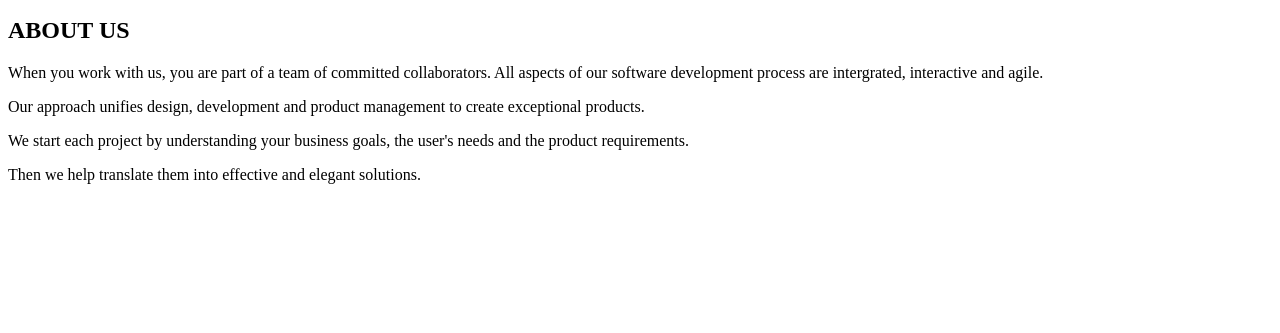
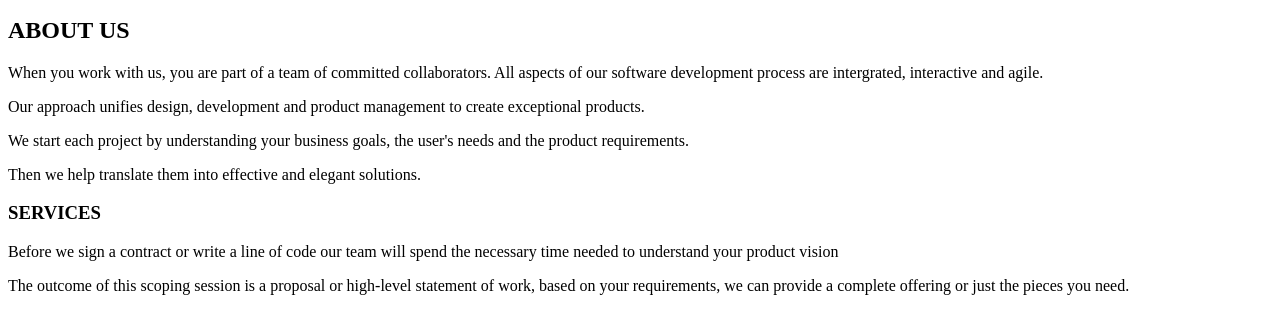
Before and after one commit to Evan-cell/project3, a plain HTML site: page index.html in a window 1280 px wide. Shown: the part 101-434 px from the top of the page. Drawn offline with Linux system fonts and the light colour scheme.

Commit message:
added services

```diff
--- a/index.html
+++ b/index.html
@@ -20,6 +20,12 @@
         <p>We start each project by understanding your business goals, the user's needs and the product requirements.</p>
         <p>Then we help translate them into effective and elegant solutions.</p>
     </div>
+    <div>
+        <h3>SERVICES</h3>
+        <p>Before we sign a contract or write a line of code our team will spend the necessary time needed to understand your product vision</p>
+        <p>The outcome of this scoping session is a proposal or high-level statement of work, based on your requirements, we can provide a complete offering or just the pieces you need.</p>
+
+    </div>
 
 </body>
 
```
